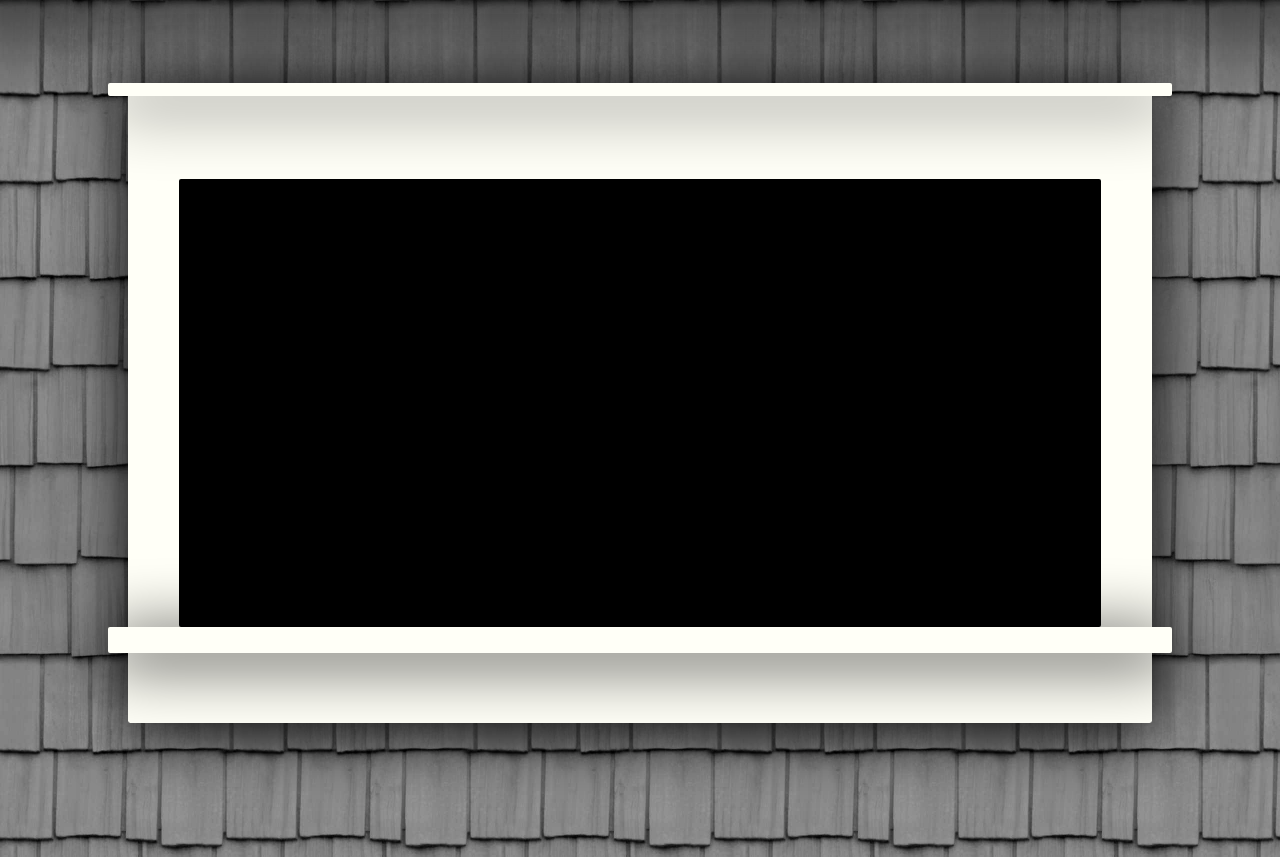
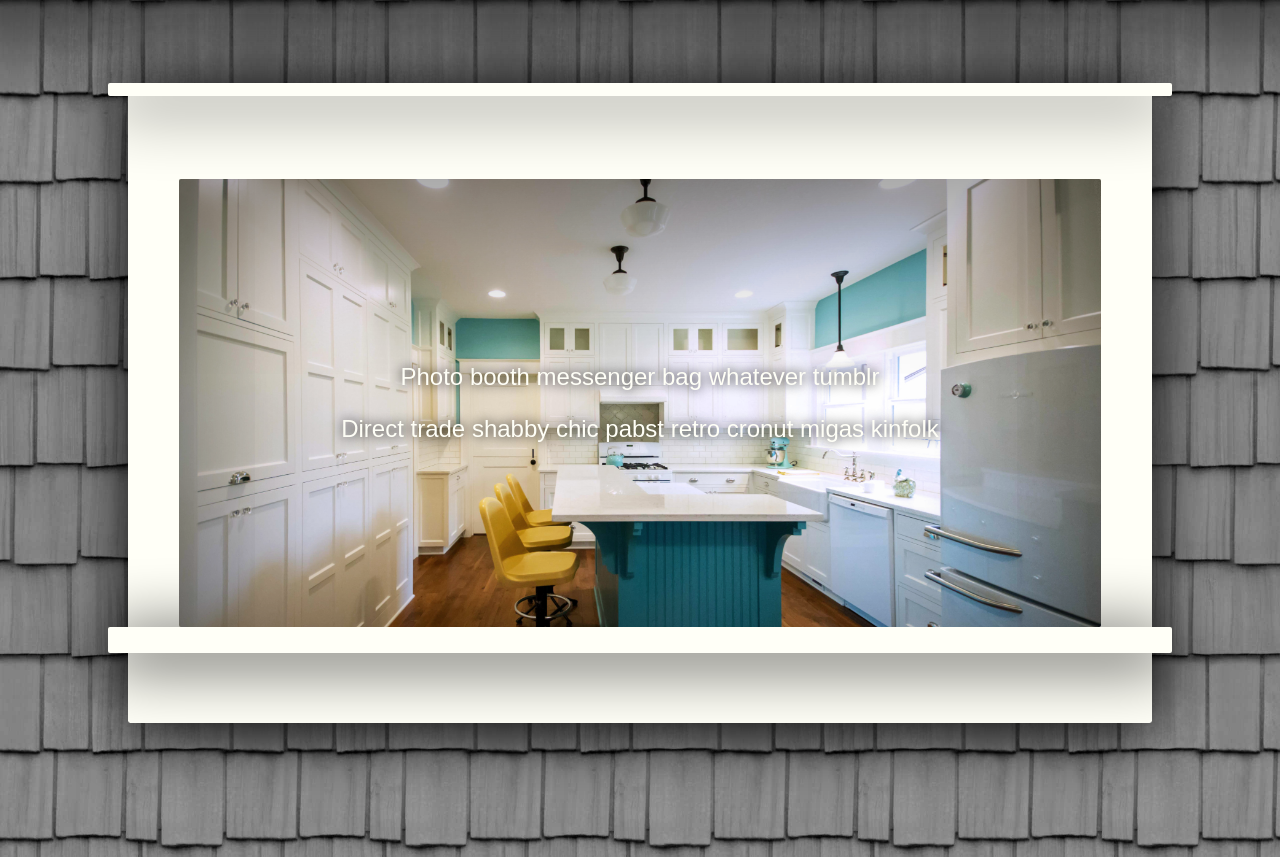
Before and after one commit to JohnTasto/TastoConstruction, a website built with webpack: page public/index.html in a window 1280 px wide. Shown: the part 643-1500 px from the top of the page. Built offline with nearby package versions, Linux system fonts and the light colour scheme.

Commit message:
Add some images and filler copy

```diff
--- a/public/index.html
+++ b/public/index.html
@@ -27,13 +27,23 @@
     <div class='window-frame'>
       <div class='window-top'></div>
       <div class='window-bottom'></div>
-      <div class='window-contents'></div>
+      <div class='window-contents'>
+        <p>Photo booth messenger bag whatever tumblr</p>
+        <p>Direct trade shabby chic pabst retro cronut migas kinfolk</p>
+        <img src='img/kitchen.jpg' alt='Example work' />
+        <div class='shadow'></div>
+      </div>
     </div>
 
     <div class='window-frame'>
       <div class='window-top'></div>
       <div class='window-bottom'></div>
-      <div class='window-contents'></div>
+      <div class='window-contents'>
+        <p>Banjo tousled williamsburg street art pork belly fixie</p>
+        <p>Hashtag beard authentic, fashion axe tattooed</p>
+        <img src='img/vanity.jpg' alt='Example work' />
+        <div class='shadow'></div>
+      </div>
     </div>
 
     <script src="js/bundle.js"></script>
--- a/src/scss/index.scss
+++ b/src/scss/index.scss
@@ -110,7 +110,35 @@ body {
   top: 15%;
   width: 90%;
   height: 70%;
-  background: black;
   border-radius: $window-radius-fb;
   @if $enhance { border-radius: $window-radius; }
+  overflow: hidden;
+
+  p {
+    position: relative;
+    z-index: 1;
+    color: $frame-color;
+    font-size: 1.5em;
+    text-shadow: 0em 0em .5em black;
+    text-align: center;
+    &:first-child {
+      margin-top: 20%;
+    }
+  }
+
+  img {
+    position: absolute;
+    top: 0;
+    width: 100%;
+  }
+
+  .shadow {
+    position: absolute;
+    top: 0;
+    left: 0;
+    width: 100%;
+    height: 100%;
+    z-index: 2;
+    box-shadow: inset 0 5vh 10em rgba(#000,.5);
+  }
 }
```
Also changed, not shown: public/img/kitchen.jpg (added), 1 other file.
